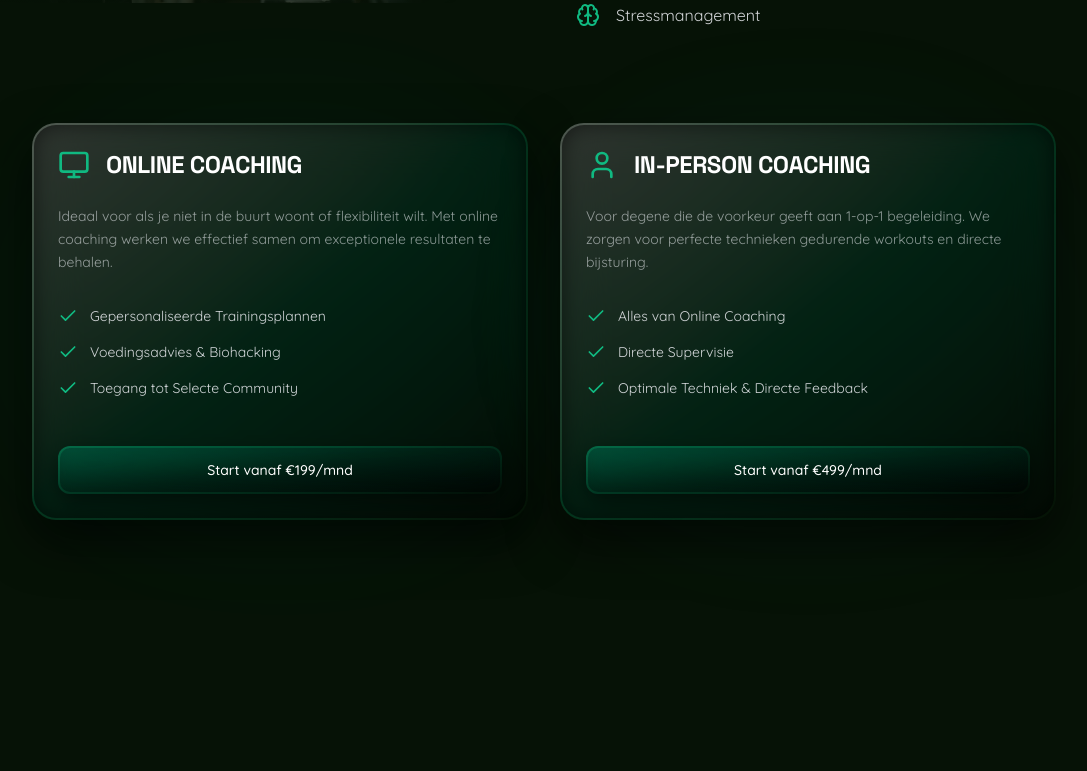
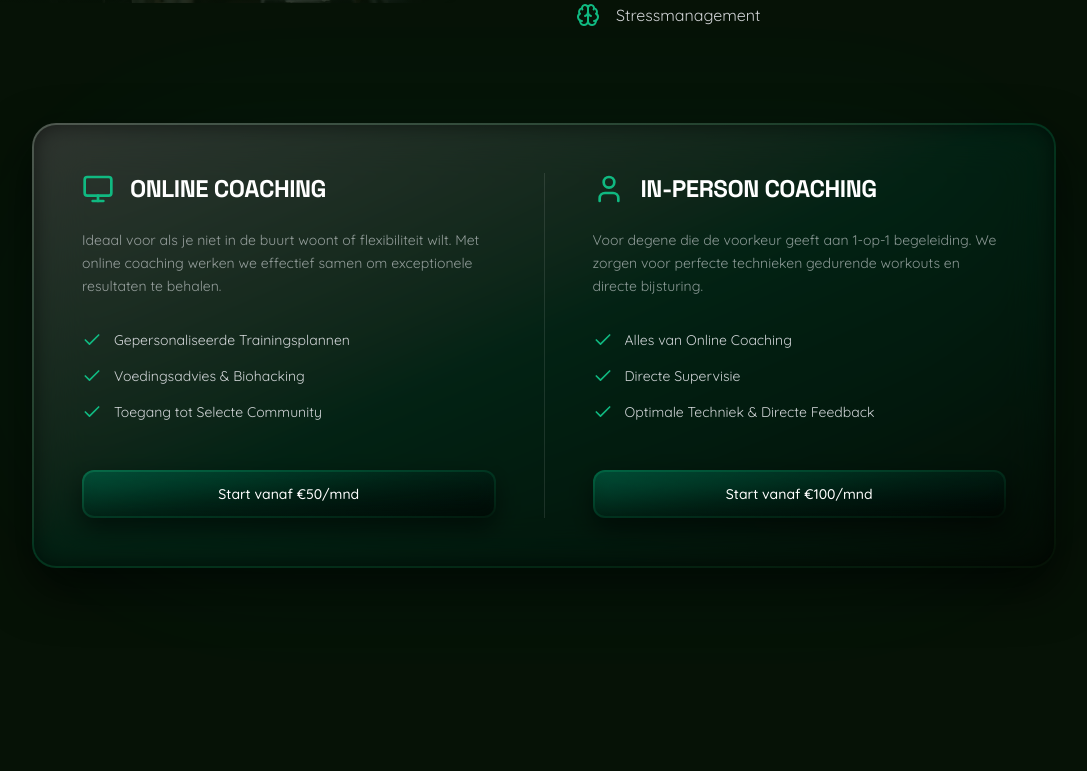
Before and after one commit to konjotje/Thryvewebsite, a React (Vite) app: page / in a window 1280 px wide. Shown: the part 1669-2440 px from the top of the page, without its empty margins (96-1183 px from the left). Built offline with nearby package versions, Linux system fonts and the light colour scheme.

Commit message:
feat: Refactor ThryveMethod component for better layout
Restructures the ThryveMethod component to use a single `motion.div` for improved animation and layout control. This change centralizes the main content block for a more cohesive structure.

```diff
--- a/src/components/sections/ThryveMethod.tsx
+++ b/src/components/sections/ThryveMethod.tsx
@@ -54,14 +54,15 @@ export const ThryveMethod = () => {
           </motion.div>
         </div>
 
-        <div className="grid md:grid-cols-2 gap-8 items-stretch max-w-5xl mx-auto">
         <motion.div
           initial={{ opacity: 0, y: 20 }}
           whileInView={{ opacity: 1, y: 0 }}
           viewport={{ once: true }}
-            className="flex"
+          className="max-w-5xl mx-auto w-full"
         >
-            <Card className="flex flex-col w-full">
+          <Card className="w-full" innerClassName="p-8 md:p-12">
+            <div className="flex flex-col md:flex-row gap-8 md:gap-12">
+              <div className="flex-1 flex flex-col">
                 <div className="flex items-center gap-4 mb-6">
                   <Monitor className="w-8 h-8 text-thryve-accent" />
                   <h3 className="text-2xl text-white">ONLINE COACHING</h3>
@@ -72,33 +73,28 @@ export const ThryveMethod = () => {
 
                 <ul className="space-y-4 mb-12">
                   <li className="flex items-center gap-3">
-                  <Check className="text-thryve-accent w-5 h-5" />
+                    <Check className="text-thryve-accent w-5 h-5 shrink-0" />
                     <span className="text-sm text-thryve-cream/90">Gepersonaliseerde Trainingsplannen</span>
                   </li>
                   <li className="flex items-center gap-3">
-                  <Check className="text-thryve-accent w-5 h-5" />
+                    <Check className="text-thryve-accent w-5 h-5 shrink-0" />
                     <span className="text-sm text-thryve-cream/90">Voedingsadvies & Biohacking</span>
                   </li>
                   <li className="flex items-center gap-3">
-                  <Check className="text-thryve-accent w-5 h-5" />
+                    <Check className="text-thryve-accent w-5 h-5 shrink-0" />
                     <span className="text-sm text-thryve-cream/90">Toegang tot Selecte Community</span>
                   </li>
                 </ul>
 
                 <Button className="w-full mt-auto" onClick={() => window.location.href = '#contact'}>
-                Start vanaf €199/mnd
+                  Start vanaf €50/mnd
                 </Button>
-            </Card>
-          </motion.div>
+              </div>
 
-          <motion.div
-            initial={{ opacity: 0, y: 20 }}
-            whileInView={{ opacity: 1, y: 0 }}
-            viewport={{ once: true }}
-            transition={{ delay: 0.1 }}
-            className="flex"
-          >
-            <Card className="flex flex-col w-full">
+              <div className="hidden md:block w-px bg-white/10 self-stretch"></div>
+              <div className="md:hidden h-px bg-white/10 w-full my-2"></div>
+
+              <div className="flex-1 flex flex-col">
                 <div className="flex items-center gap-4 mb-6">
                   <User className="w-8 h-8 text-thryve-accent" />
                   <h3 className="text-2xl text-white">IN-PERSON COACHING</h3>
@@ -109,25 +105,26 @@ export const ThryveMethod = () => {
 
                 <ul className="space-y-4 mb-12">
                   <li className="flex items-center gap-3">
-                  <Check className="text-thryve-accent w-5 h-5" />
+                    <Check className="text-thryve-accent w-5 h-5 shrink-0" />
                     <span className="text-sm text-thryve-cream/90">Alles van Online Coaching</span>
                   </li>
                   <li className="flex items-center gap-3">
-                  <Check className="text-thryve-accent w-5 h-5" />
+                    <Check className="text-thryve-accent w-5 h-5 shrink-0" />
                     <span className="text-sm text-thryve-cream/90">Directe Supervisie</span>
                   </li>
                   <li className="flex items-center gap-3">
-                  <Check className="text-thryve-accent w-5 h-5" />
+                    <Check className="text-thryve-accent w-5 h-5 shrink-0" />
                     <span className="text-sm text-thryve-cream/90">Optimale Techniek & Directe Feedback</span>
                   </li>
                 </ul>
 
                 <Button className="w-full mt-auto" onClick={() => window.location.href = '#contact'}>
-                Start vanaf €499/mnd
+                  Start vanaf €100/mnd
                 </Button>
+              </div>
+            </div>
           </Card>
         </motion.div>
-        </div>
       </div>
     </section>
   );
```
Lines whose indentation alone changed are shown as unchanged.
